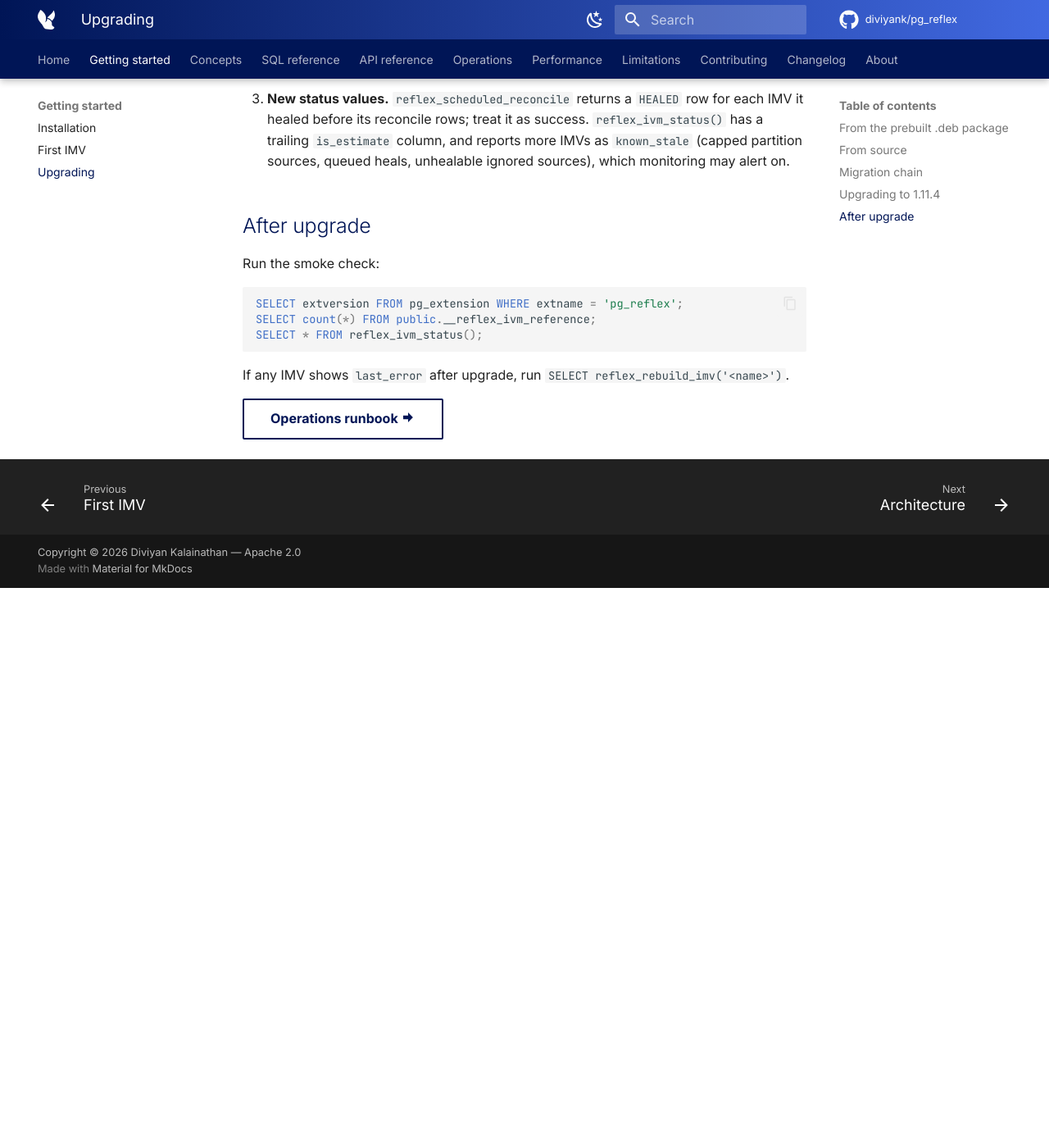
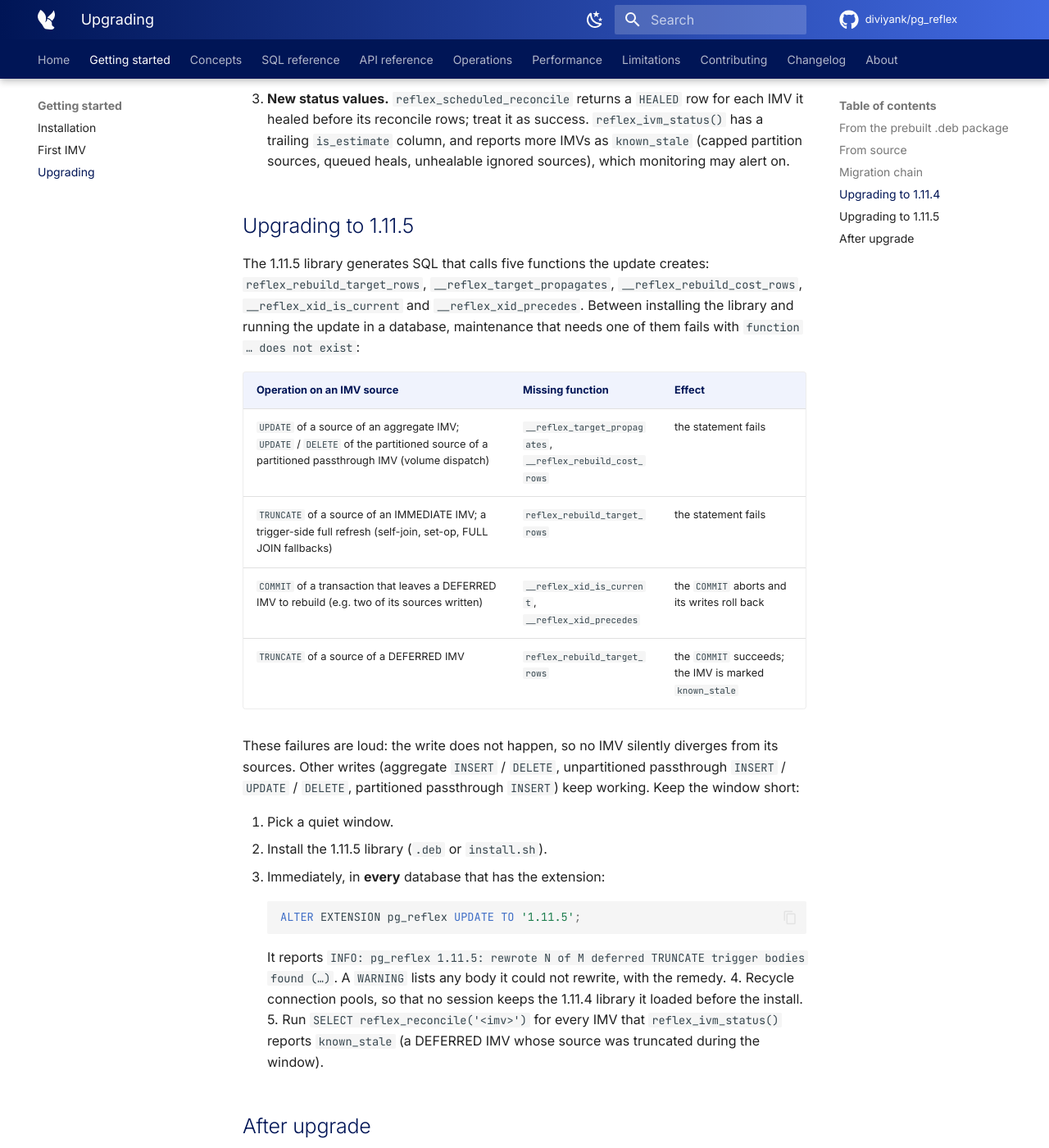
Before and after one commit to diviyank/pg_reflex, an MkDocs documentation site: the page built from docs/getting-started/upgrading.md, in a window 1280 px wide and 1400 px high, scrolled down 6339 px. Shown: the whole window at 82% size. Built offline with MkDocs 1.6.1 and Material for MkDocs 9.7.7, drawn with Linux system fonts in a browser that asks for light colours; comment, search, counter and statistics services are not loaded; before the commit the page ends 7056 px from its top, so only the background shows below that; some of the changed text lies outside the part shown.

Commit message:
docs: 1.11.5 upgrade window fails writes until ALTER EXTENSION, dispatch error policy and rebuild temp cost

````diff
--- a/docs/getting-started/upgrading.md
+++ b/docs/getting-started/upgrading.md
@@ -50,7 +50,7 @@ psql -d mydb -c "ALTER EXTENSION pg_reflex UPDATE;"
 | 1.10.5 → 1.10.6 | The `sql_drop` event trigger now also cleans up an IMV whose own **target** table is dropped (directly, via `DROP SCHEMA … CASCADE`, or by dropping a view the IMV is built on), not only IMVs whose *source* was dropped. The migration re-creates the `reflex_on_sql_drop` plpgsql function; no catalog or signature change. | none for existing IMVs. Pre-1.10.6 orphaned registry rows are **not** retroactively cleaned — drop them with `drop_reflex_ivm(name, true)`, or `DELETE FROM public.__reflex_ivm_reference` for rows whose target is already gone. |
 | … 1.10.6 → 1.11.3 | See the [changelog](../changelog.md) for each intermediate release. | see changelog per version. |
 | 1.11.3 → 1.11.4 | Silent-wipe observability and prevention. A failed deferred flush now marks the IMV `known_stale` (it previously discarded the staged delta silently); `reflex_ivm_status()` gains `is_estimate`, counts anomalous IMVs exactly, and reports IMVs whose partition source is capped; new `__reflex_event_log` table and `reflex_prune_event_log`; new `pg_reflex.flush_failure_policy` GUC (`warn` default, opt-in `error`); **`create_reflex_ivm` refuses an unsound `ignore_sources` entry** unless acknowledged with a `'!'` prefix or `reflex_ack_ignore_source`; `reflex_audit` / `reflex_doctor` (F13) report existing ones; a change to an ignored source that joins onto the partition key queues the affected partitions for heal (`reflex_heal_ignored_sources`, run by `reflex_scheduled_reconcile` and doctor F14). The migration adds `ignore_ack`, the event log, the heal queue, recreates `reflex_ivm_status()` (return-shape change), and installs heal triggers on existing partitioned IMVs. | See [Upgrading to 1.11.4](#upgrading-to-1114) below: upgrade in a quiet window with `lock_timeout` set, treat `HEALED` from `reflex_scheduled_reconcile` as success, and add the `'!'` marker to accepted unsound ignores before recreating any IMV or running `reflex_rebuild_chain`. |
-| 1.11.4 → 1.11.5 | Rebuilds of an IMV with dependents (source TRUNCATE, `reflex_reconcile`, wipe dispatch, partition rebuilds) hand dependents a row diff instead of clearing or fully rebuilding them; a DEFERRED IMV whose source is truncated is rebuilt once at COMMIT; volume dispatch sizes two-level partitions by their leaves and uses a 0.9 threshold for IMVs with dependents; a multi-source guard rebuild failure marks the IMV stale instead of aborting COMMIT. The migration adds four functions, replaces `__reflex_deferred_flush_fn` and rewrites the installed deferred TRUNCATE trigger bodies in place. | Install the library and run `ALTER EXTENSION pg_reflex UPDATE TO '1.11.5'` together: in between, a source TRUNCATE marks the IMV stale instead of rebuilding it (repair with `reflex_reconcile`). The update takes no lock on sources. |
+| 1.11.4 → 1.11.5 | Rebuilds of an IMV with dependents (source TRUNCATE, `reflex_reconcile`, wipe dispatch, partition rebuilds) hand dependents a row diff instead of clearing or fully rebuilding them; a DEFERRED IMV whose source is truncated is rebuilt once at COMMIT; volume dispatch sizes two-level partitions by their leaves and uses a 0.9 threshold for IMVs with dependents; a multi-source guard rebuild failure marks the IMV stale instead of aborting COMMIT. The migration adds five functions, replaces `__reflex_deferred_flush_fn` and rewrites the installed deferred TRUNCATE trigger bodies in place. | **Writes to IMV sources fail until the update runs.** See [Upgrading to 1.11.5](#upgrading-to-1115): in a quiet window, install the library, immediately run `ALTER EXTENSION pg_reflex UPDATE TO '1.11.5'` in every database, then recycle connection pools. The update takes no lock on sources. |
 
 `ALTER EXTENSION pg_reflex UPDATE` walks the chain automatically.
 
@@ -100,6 +100,44 @@ production database.
    reports more IMVs as `known_stale` (capped partition sources, queued
    heals, unhealable ignored sources), which monitoring may alert on.
 
+## Upgrading to 1.11.5
+
+The 1.11.5 library generates SQL that calls five functions the update
+creates: `reflex_rebuild_target_rows`, `__reflex_target_propagates`,
+`__reflex_rebuild_cost_rows`, `__reflex_xid_is_current` and
+`__reflex_xid_precedes`. Between installing the library and running the
+update in a database, maintenance that needs one of them fails with
+`function … does not exist`:
+
+| Operation on an IMV source | Missing function | Effect |
+|---|---|---|
+| `UPDATE` of a source of an aggregate IMV; `UPDATE` / `DELETE` of the partitioned source of a partitioned passthrough IMV (volume dispatch) | `__reflex_target_propagates`, `__reflex_rebuild_cost_rows` | the statement fails |
+| `TRUNCATE` of a source of an IMMEDIATE IMV; a trigger-side full refresh (self-join, set-op, FULL JOIN fallbacks) | `reflex_rebuild_target_rows` | the statement fails |
+| `COMMIT` of a transaction that leaves a DEFERRED IMV to rebuild (e.g. two of its sources written) | `__reflex_xid_is_current`, `__reflex_xid_precedes` | the `COMMIT` aborts and its writes roll back |
+| `TRUNCATE` of a source of a DEFERRED IMV | `reflex_rebuild_target_rows` | the `COMMIT` succeeds; the IMV is marked `known_stale` |
+
+These failures are loud: the write does not happen, so no IMV silently
+diverges from its sources. Other writes (aggregate `INSERT` / `DELETE`,
+unpartitioned passthrough `INSERT` / `UPDATE` / `DELETE`, partitioned
+passthrough `INSERT`) keep working. Keep the window short:
+
+1. Pick a quiet window.
+2. Install the 1.11.5 library (`.deb` or `install.sh`).
+3. Immediately, in **every** database that has the extension:
+
+    ```sql
+    ALTER EXTENSION pg_reflex UPDATE TO '1.11.5';
+    ```
+
+    It reports `INFO: pg_reflex 1.11.5: rewrote N of M deferred TRUNCATE
+    trigger bodies found (…)`. A `WARNING` lists any body it could not
+    rewrite, with the remedy.
+4. Recycle connection pools, so that no session keeps the 1.11.4 library it
+    loaded before the install.
+5. Run `SELECT reflex_reconcile('<imv>')` for every IMV that
+    `reflex_ivm_status()` reports `known_stale` (a DEFERRED IMV whose source
+    was truncated during the window).
+
 ## After upgrade
 
 Run the smoke check:
````
Also changed, not shown: CHANGELOG.md (+67 -11 lines), docs/changelog.md (+4 -2 lines), 1 other file.
